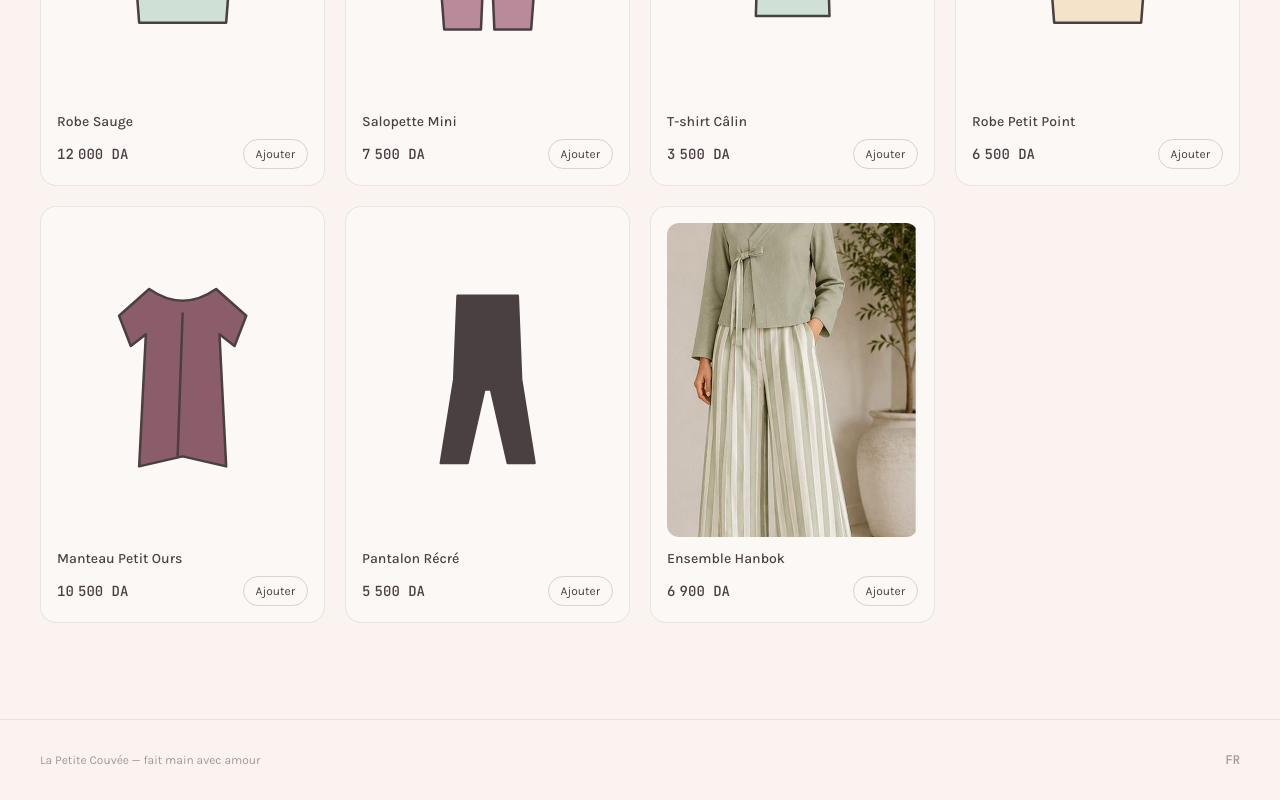
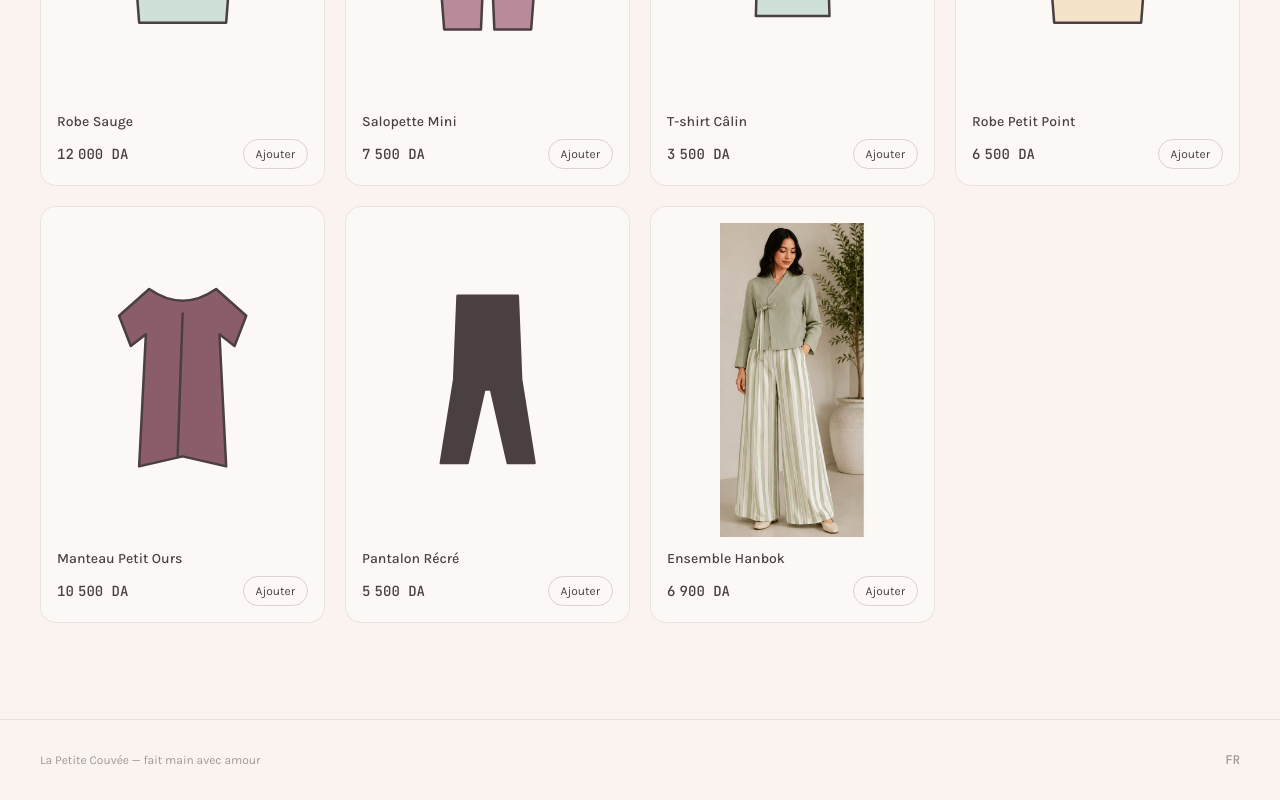
Before and after one commit to liham508/filora-couture-, a React (Vite) app: page / in a window 1280 px wide. Shown: the part 1117-1917 px from the top of the page. Built offline with nearby package versions, Linux system fonts and the light colour scheme.

Commit message:
Update App.jsx

```diff
--- a/src/App.jsx
+++ b/src/App.jsx
@@ -255,7 +255,7 @@ export default function Boutique() {
             >
               <div className="aspect-[4/5] mb-3 flex items-center justify-center overflow-hidden rounded-xl">
                 {p.photo ? (
-                  <img src={p.photo} alt={p.name} className="w-full h-full object-cover" />
+                  <img src={p.photo} alt={p.name} className="w-full h-full object-contain" />
                 ) : (
                   <div className="w-2/3">
                     <Garment kind={p.kind} color={p.color} />
```
